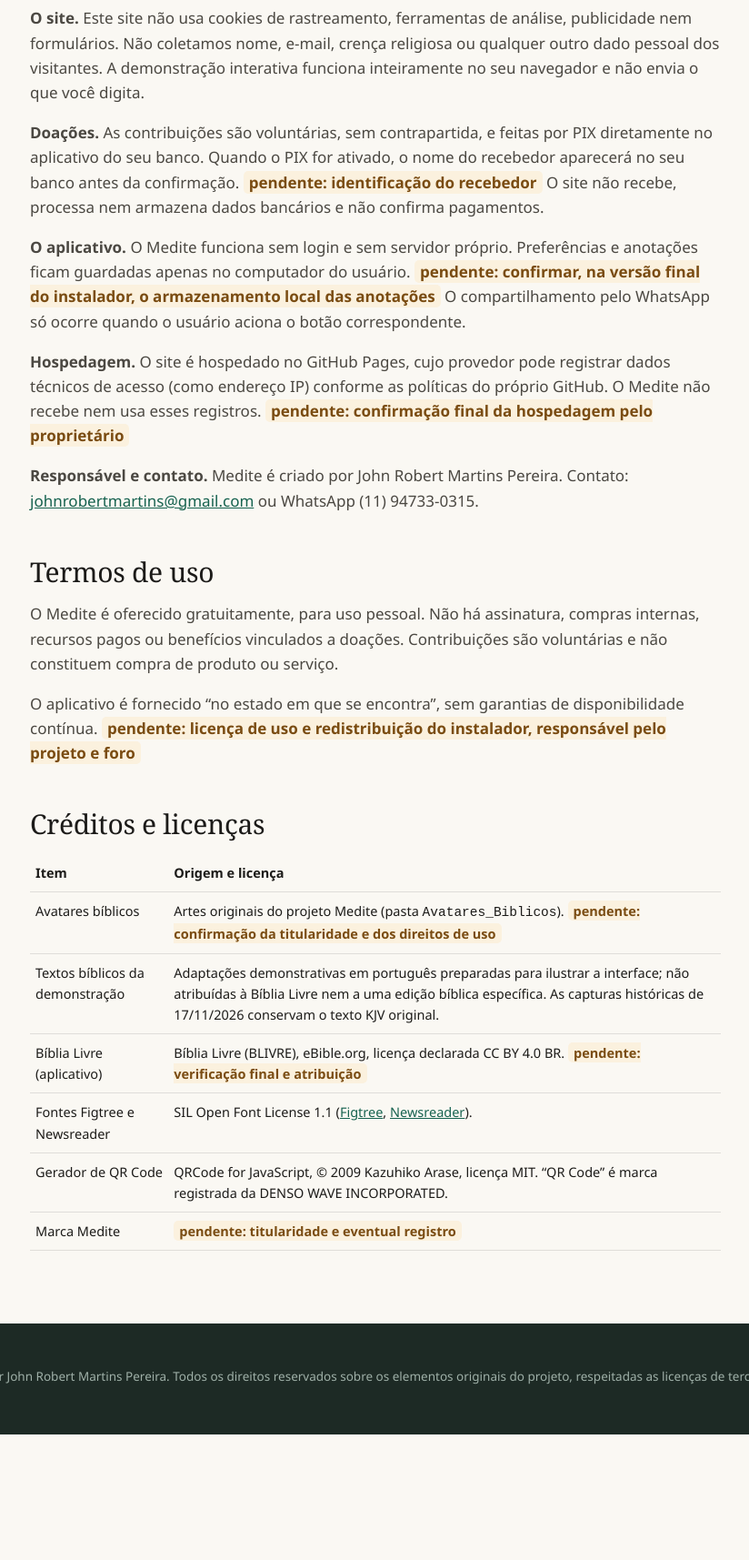
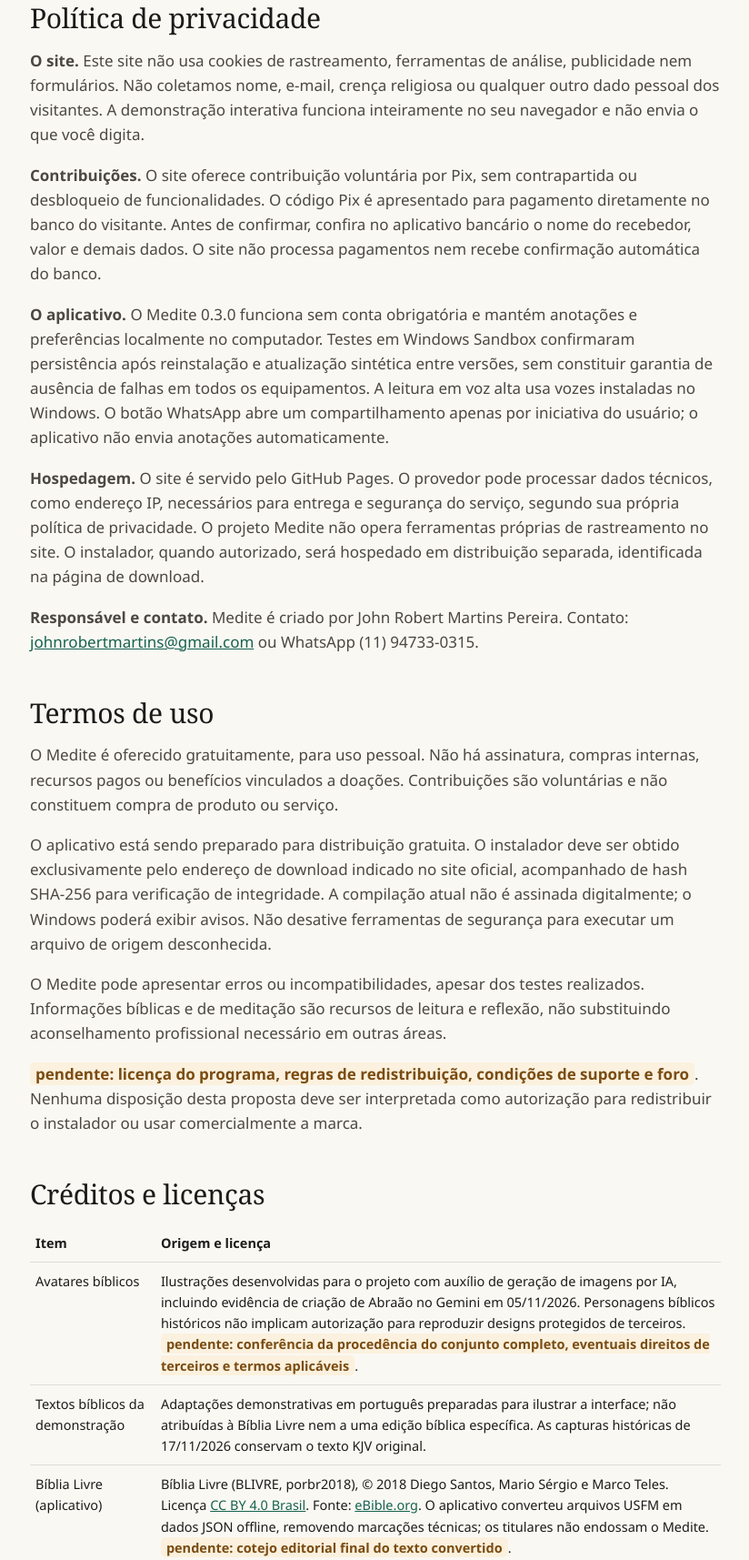
Before and after one commit to john-notebook-brasil/medite-site, a plain HTML site: page legal.html in a window 1280 px wide. Shown: the part 359-2074 px from the top of the page at 91% size, without its empty margins (227-1051 px from the left). Before the commit the page ends 1936 px from the top, so only its background shows below. Drawn offline with Linux system fonts and the light colour scheme.

Commit message:
docs(site): update privacy/legal draft to reflect approved 0.3.0 and exact remaining rights gates

```diff
--- a/legal.html
+++ b/legal.html
@@ -3,7 +3,7 @@
 <head>
 <meta charset="utf-8">
 <meta name="viewport" content="width=device-width, initial-scale=1">
-<title>Medite — Informações legais (rascunho)</title>
+<title>Medite — Privacidade, termos e créditos (proposta para aprovação)</title>
 <link rel="icon" href="assets/img/favicon.ico" sizes="any">
 <link rel="icon" type="image/png" sizes="32x32" href="assets/img/favicon-32.png">
 <link rel="apple-touch-icon" href="assets/img/apple-touch-icon.png">
@@ -23,28 +23,31 @@ table{width:100%;border-collapse:collapse;font-size:14.5px}td,th{border-bottom:1
 <header class="site-head"><div class="wrap head-row"><a class="brand" href="index.html"><img class="brand-logo" src="assets/img/medite-logo-192.webp" alt="" width="42" height="42"><span class="brand-name">Medite</span></a><nav class="nav" style="display:flex"><a href="index.html">Voltar ao site</a></nav></div></header>
 <main class="wrap legal">
 <h1>Informações legais</h1>
-<p class="draft"><strong>Rascunho para revisão.</strong> Estes textos iniciais não foram revisados por advogado ou contador. Itens marcados como <span class="pend">pendente</span> dependem de informações do proprietário.</p>
+<p class="draft"><strong>Proposta editorial para aprovação do responsável.</strong> As informações abaixo descrevem a versão 0.3.0 em preparação. Este documento não concede licença de redistribuição, não declara marca registrada e não substitui revisão jurídica quando necessária. Itens marcados como <span class="pend">pendente</span> exigem confirmação antes do download público.</p>
 
 <h2 id="privacidade">Política de privacidade</h2>
 <p><strong>O site.</strong> Este site não usa cookies de rastreamento, ferramentas de análise, publicidade nem formulários. Não coletamos nome, e-mail, crença religiosa ou qualquer outro dado pessoal dos visitantes. A demonstração interativa funciona inteiramente no seu navegador e não envia o que você digita.</p>
-<p><strong>Doações.</strong> As contribuições são voluntárias, sem contrapartida, e feitas por PIX diretamente no aplicativo do seu banco. Quando o PIX for ativado, o nome do recebedor aparecerá no seu banco antes da confirmação. <span class="pend">pendente: identificação do recebedor</span> O site não recebe, processa nem armazena dados bancários e não confirma pagamentos.</p>
-<p><strong>O aplicativo.</strong> O Medite funciona sem login e sem servidor próprio. Preferências e anotações ficam guardadas apenas no computador do usuário. <span class="pend">pendente: confirmar, na versão final do instalador, o armazenamento local das anotações</span> O compartilhamento pelo WhatsApp só ocorre quando o usuário aciona o botão correspondente.</p>
-<p><strong>Hospedagem.</strong> O site é hospedado no GitHub Pages, cujo provedor pode registrar dados técnicos de acesso (como endereço IP) conforme as políticas do próprio GitHub. O Medite não recebe nem usa esses registros. <span class="pend">pendente: confirmação final da hospedagem pelo proprietário</span></p>
+<p><strong>Contribuições.</strong> O site oferece contribuição voluntária por Pix, sem contrapartida ou desbloqueio de funcionalidades. O código Pix é apresentado para pagamento diretamente no banco do visitante. Antes de confirmar, confira no aplicativo bancário o nome do recebedor, valor e demais dados. O site não processa pagamentos nem recebe confirmação automática do banco.</p>
+<p><strong>O aplicativo.</strong> O Medite 0.3.0 funciona sem conta obrigatória e mantém anotações e preferências localmente no computador. Testes em Windows Sandbox confirmaram persistência após reinstalação e atualização sintética entre versões, sem constituir garantia de ausência de falhas em todos os equipamentos. A leitura em voz alta usa vozes instaladas no Windows. O botão WhatsApp abre um compartilhamento apenas por iniciativa do usuário; o aplicativo não envia anotações automaticamente.</p>
+<p><strong>Hospedagem.</strong> O site é servido pelo GitHub Pages. O provedor pode processar dados técnicos, como endereço IP, necessários para entrega e segurança do serviço, segundo sua própria política de privacidade. O projeto Medite não opera ferramentas próprias de rastreamento no site. O instalador, quando autorizado, será hospedado em distribuição separada, identificada na página de download.</p>
 <p><strong>Responsável e contato.</strong> Medite é criado por John Robert Martins Pereira. Contato: <a href="mailto:johnrobertmartins@gmail.com">johnrobertmartins@gmail.com</a> ou WhatsApp (11) 94733-0315.</p>
 
 <h2 id="termos">Termos de uso</h2>
 <p>O Medite é oferecido gratuitamente, para uso pessoal. Não há assinatura, compras internas, recursos pagos ou benefícios vinculados a doações. Contribuições são voluntárias e não constituem compra de produto ou serviço.</p>
-<p>O aplicativo é fornecido “no estado em que se encontra”, sem garantias de disponibilidade contínua. <span class="pend">pendente: licença de uso e redistribuição do instalador, responsável pelo projeto e foro</span></p>
+<p>O aplicativo está sendo preparado para distribuição gratuita. O instalador deve ser obtido exclusivamente pelo endereço de download indicado no site oficial, acompanhado de hash SHA-256 para verificação de integridade. A compilação atual não é assinada digitalmente; o Windows poderá exibir avisos. Não desative ferramentas de segurança para executar um arquivo de origem desconhecida.</p>
+<p>O Medite pode apresentar erros ou incompatibilidades, apesar dos testes realizados. Informações bíblicas e de meditação são recursos de leitura e reflexão, não substituindo aconselhamento profissional necessário em outras áreas.</p>
+<p><span class="pend">pendente: licença do programa, regras de redistribuição, condições de suporte e foro</span>. Nenhuma disposição desta proposta deve ser interpretada como autorização para redistribuir o instalador ou usar comercialmente a marca.</p>
 
 <h2 id="creditos">Créditos e licenças</h2>
 <table>
 <tr><th>Item</th><th>Origem e licença</th></tr>
-<tr><td>Avatares bíblicos</td><td>Artes originais do projeto Medite (pasta <code>Avatares_Biblicos</code>). <span class="pend">pendente: confirmação da titularidade e dos direitos de uso</span></td></tr>
+<tr><td>Avatares bíblicos</td><td>Ilustrações desenvolvidas para o projeto com auxílio de geração de imagens por IA, incluindo evidência de criação de Abraão no Gemini em 05/11/2026. Personagens bíblicos históricos não implicam autorização para reproduzir designs protegidos de terceiros. <span class="pend">pendente: conferência da procedência do conjunto completo, eventuais direitos de terceiros e termos aplicáveis</span>.</td></tr>
 <tr><td>Textos bíblicos da demonstração</td><td>Adaptações demonstrativas em português preparadas para ilustrar a interface; não atribuídas à Bíblia Livre nem a uma edição bíblica específica. As capturas históricas de 17/11/2026 conservam o texto KJV original.</td></tr>
-<tr><td>Bíblia Livre (aplicativo)</td><td>Bíblia Livre (BLIVRE), eBible.org, licença declarada CC BY 4.0 BR. <span class="pend">pendente: verificação final e atribuição</span></td></tr>
-<tr><td>Fontes Figtree e Newsreader</td><td>SIL Open Font License 1.1 (<a href="assets/fonts/OFL-Figtree.txt">Figtree</a>, <a href="assets/fonts/OFL-Newsreader.txt">Newsreader</a>).</td></tr>
+<tr><td>Bíblia Livre (aplicativo)</td><td>Bíblia Livre (BLIVRE, porbr2018), © 2018 Diego Santos, Mario Sérgio e Marco Teles. Licença <a href="https://creativecommons.org/licenses/by/4.0/br/">CC BY 4.0 Brasil</a>. Fonte: <a href="https://ebible.org/porbr2018/">eBible.org</a>. O aplicativo converteu arquivos USFM em dados JSON offline, removendo marcações técnicas; os titulares não endossam o Medite. <span class="pend">pendente: cotejo editorial final do texto convertido</span>.</td></tr>
+<tr><td>King James Version (aplicativo)</td><td>King James Version, edição padronizada 1769, fonte <a href="https://ebible.org/Scriptures/details.php?id=eng-kjv2006">eBible.org / CrossWire Bible Society</a>, convertida de USFM para consulta offline. Condições de domínio público variam por jurisdição, com ressalvas no Reino Unido. <span class="pend">pendente: confirmação do alcance territorial da distribuição</span>.</td></tr>
+<tr><td>Fontes Figtree, Newsreader e Inter</td><td>SIL Open Font License 1.1. Avisos completos de <a href="assets/fonts/OFL-Figtree.txt">Figtree</a> e <a href="assets/fonts/OFL-Newsreader.txt">Newsreader</a> no site; licenças das três fontes acompanham também o pacote do aplicativo.</td></tr>
 <tr><td>Gerador de QR Code</td><td>QRCode for JavaScript, © 2009 Kazuhiko Arase, licença MIT. “QR Code” é marca registrada da DENSO WAVE INCORPORATED.</td></tr>
-<tr><td>Marca Medite</td><td><span class="pend">pendente: titularidade e eventual registro</span></td></tr>
+<tr><td>Nome e identidade Medite</td><td>Identificação em uso no projeto; não há declaração de registro de marca ou exclusividade. Busca preliminar no INPI indicou terceiros com sinais relacionados, sem conclusão sobre conflito na classe 9. <span class="pend">pendente: verificação jurídica direcionada se houver exploração comercial ou registro de marca</span>.</td></tr>
 </table>
 </main>
 <footer class="site-foot"><div class="wrap"><p class="fine">© 2026 Medite — Criado por John Robert Martins Pereira. Todos os direitos reservados sobre os elementos originais do projeto, respeitadas as licenças de terceiros.</p></div></footer>
```
